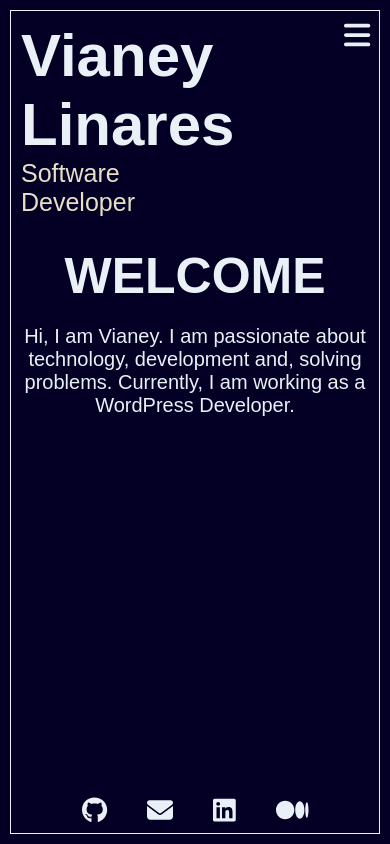
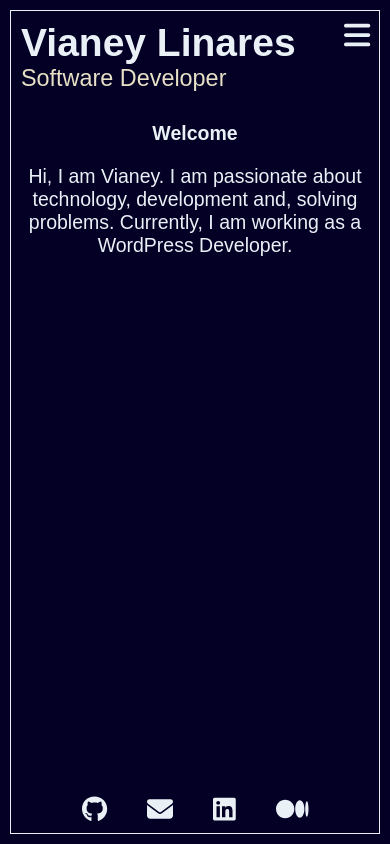
Before and after one commit to vianeylinares/vl-react, a React (Create React App) app: page /home in a window 390 px wide. Built offline with nearby package versions, Linux system fonts and the light colour scheme.

Commit message:
Adjusted styles and functiolity to improve responsive display.

```diff
--- a/src/components/Home.js
+++ b/src/components/Home.js
@@ -4,7 +4,7 @@ export const Home = () => {
   return (
     <div className="home">
       <div className='welcome'>
-        <h2>WELCOME</h2>
+        <h2>Welcome</h2>
         <p>
           Hi, I am Vianey. I am passionate about technology, development and, solving problems. Currently, I am working as a WordPress Developer.
         </p>
--- /dev/null
+++ b/src/components/helpers/CalculateContentArea.js
@@ -0,0 +1,15 @@
+//import React from 'react'
+
+export const CalculateContentArea = () => {
+
+    let headerHeight = document.querySelector(".header").offsetHeight + 30;
+    let footerHeight = document.querySelector(".footer").offsetHeight;
+    let screenHeight = document.querySelector(".wrapper").offsetHeight;
+    let contentHeight = screenHeight - headerHeight - footerHeight - 20 - 10;
+    let content = document.querySelector(".content");
+
+    content.style.height = contentHeight + "px";
+
+    //console.log(screenHeight, headerHeight, footerHeight, contentHeight);
+
+}
--- a/src/components/helpers/ContentAreaHeight.js
+++ b/src/components/helpers/ContentAreaHeight.js
@@ -1,18 +1,12 @@
 //import React from 'react'
+import { CalculateContentArea } from "./CalculateContentArea";
 
 export const ContentAreaHeight = () => {
 
     window.onload = () => {
 
-        let headerHeight = document.querySelector(".header").offsetHeight + 30;
-        let footerHeight = document.querySelector(".footer").offsetHeight;
-        let screenHeight = document.querySelector(".wrapper").offsetHeight;
-        let contentHeight = screenHeight - headerHeight - footerHeight - 20 - 10;
-        let content = document.querySelector(".content");
+        CalculateContentArea();
 
-        content.style.height = contentHeight + "px";
-
-        //console.log(screenHeight, headerHeight, footerHeight, contentHeight);
     };
 
 }
--- a/src/components/layout/HeaderNav.js
+++ b/src/components/layout/HeaderNav.js
@@ -2,6 +2,7 @@ import React from 'react';
 import { NavLink } from 'react-router-dom';
 import { FontAwesomeIcon } from '@fortawesome/react-fontawesome';
 import { faBars } from '@fortawesome/free-solid-svg-icons';
+import { CalculateContentArea } from '../helpers/CalculateContentArea';
 
 export const HeaderNav = () => {
 
@@ -25,6 +26,8 @@ export const HeaderNav = () => {
         if(mobileMenuStyle.display === 'block'){
             document.querySelector("#main-menu").style.display = 'none';
         }
+
+        CalculateContentArea();
 
     }
 
--- a/src/index.css
+++ b/src/index.css
@@ -26,6 +26,7 @@ body{
   min-height: 100%;
   height: 100%;
   font-family: 'Nunito', sans-serif;
+  font-size: 1.3vw;
 }
 
 #root{
@@ -76,6 +77,18 @@ body{
   display: none;
 }
 
+@media(min-width: 768px) and (max-width: 991px){
+  body{
+    font-size: 1.8vw;
+  }
+}
+
+@media(max-width: 767px){
+  body{
+    font-size: 5vw;
+  }
+}
+
 
 /* Header */
 
@@ -86,15 +99,15 @@ body{
 }
 
 .branding-socials{
-  flex-basis: 30%;
+  flex-basis: 50%;
 }
 
 .branding h1{
-  font-size: 60px;
+  font-size: 4.5vw;
 }
 
 .branding span{
-  font-size: 25px;
+  font-size: 2vw;
   color: var(--light-yellow);
 }
 
@@ -103,7 +116,7 @@ body{
 }
 
 .navigation{
-  flex-basis: 70%;
+  flex-basis: 50%;
 }
 
 .navigation ul{
@@ -130,6 +143,20 @@ body{
 }
 
 @media(max-width: 767px){
+
+  .branding-socials,
+  .navigation{
+    flex-basis: 100%;
+  }
+
+  .branding h1{
+    font-size: 10vw;
+  }
+
+  .branding span{
+    font-size: 6vw;
+  }
+
   #mobile-menu{
     display: block;
     position: absolute;
@@ -216,13 +243,22 @@ body{
 }
 
 .welcome h2{
-  font-size: 50px;
+  font-size: 3vw;
   margin-bottom: 20px;
 }
 
 .welcome p{
-  max-width: 600px;
-  font-size: 20px;
+  max-width: 33.33%;
+  /*font-size: 20px;*/
+}
+
+@media(max-width: 767px){
+  .welcome h2{
+    font-size: 5vw;
+  }
+  .welcome p{
+    max-width: none;
+  }
 }
 
 
@@ -236,7 +272,6 @@ body{
   flex-basis: 100%;
   margin-bottom: 20px;
   text-align: center;
-  font-size: 20px;
 }
 
 
@@ -275,7 +310,7 @@ body{
 }
 
 .work-item .title{
-  font-size: 40px;
+  font-size: 3.5vw;
 }
 
 .work-item .year{
@@ -288,3 +323,9 @@ body{
   display: block;
   margin-bottom: 5px;
 }
+
+@media(max-width: 767px){
+  .work-item .title{
+    font-size: 8vw;
+  }
+}
```
